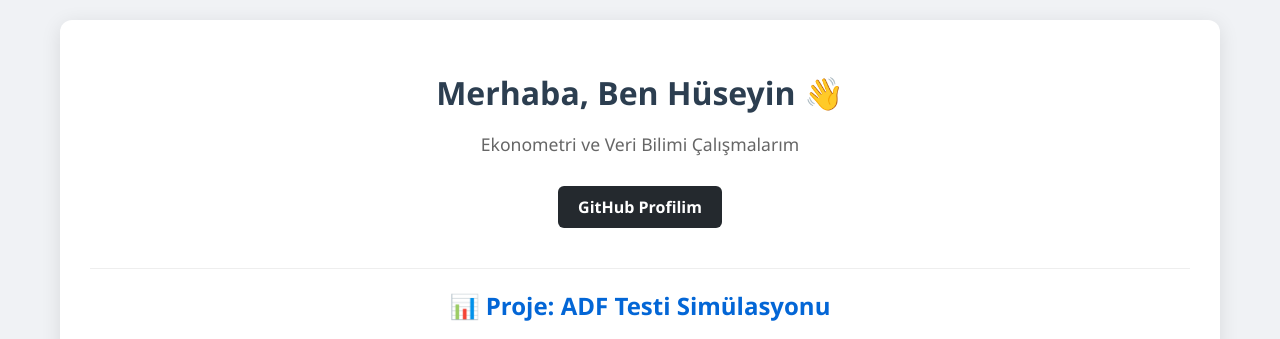
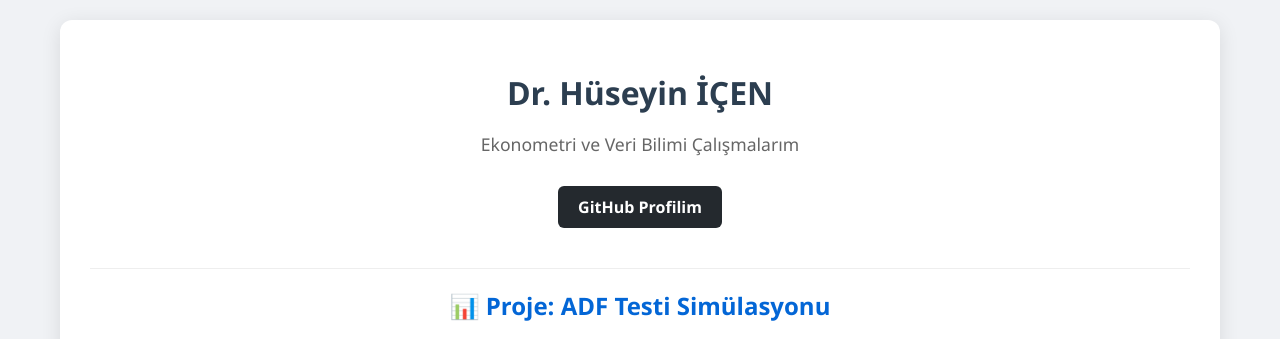
Before and after one commit to huseyinicenometrics/huseyinicenometrics.github.io, a plain HTML site: page index.html in a window 1280 px wide. Shown: the top 339 px of the page. Drawn offline with Linux system fonts and the light colour scheme.

Commit message:
Update header to reflect name change

```diff
--- a/index.html
+++ b/index.html
@@ -17,7 +17,7 @@
 <body>
 
     <div class="container">
-        <h1>Merhaba, Ben Hüseyin 👋</h1>
+        <h1>Dr. Hüseyin İÇEN</h1>
         <p class="desc">Ekonometri ve Veri Bilimi Çalışmalarım</p>
 
         <a href="https://github.com/huseyinicenometrics" target="_blank" class="btn">GitHub Profilim</a>
```
